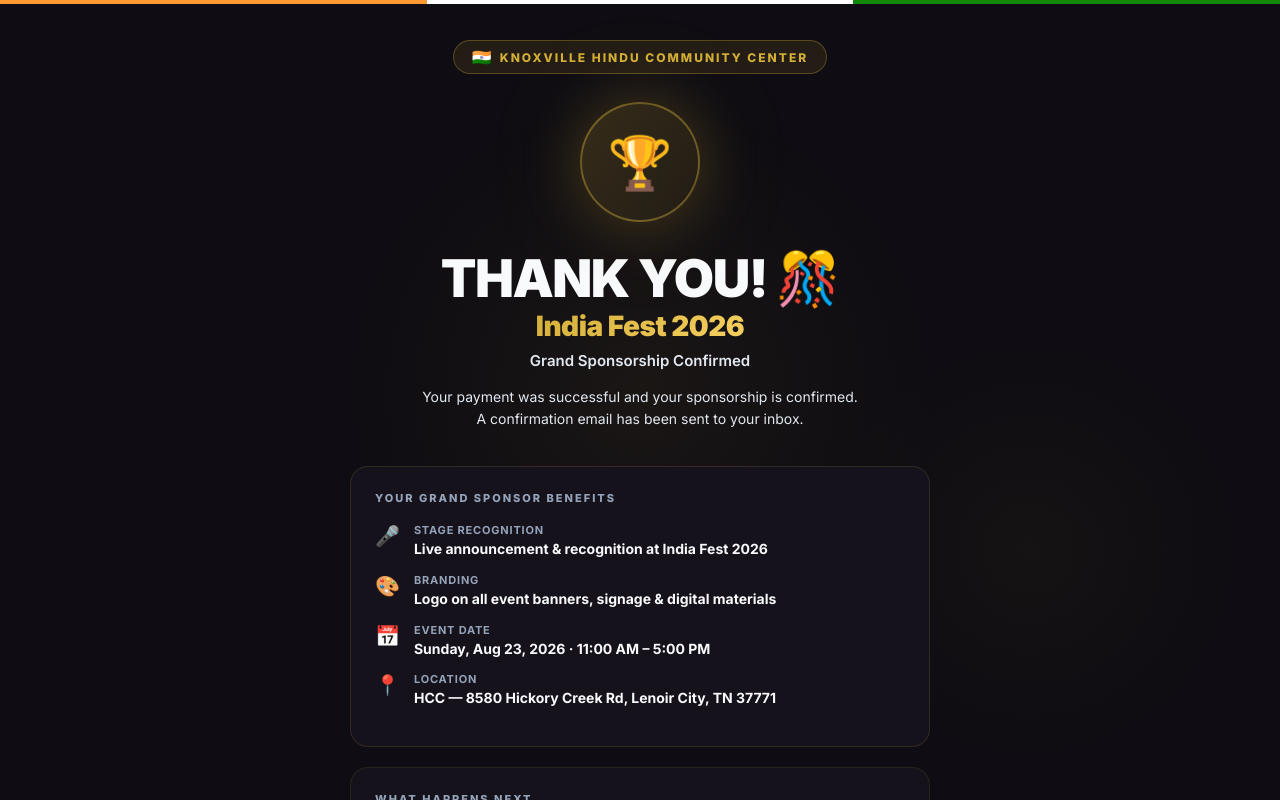
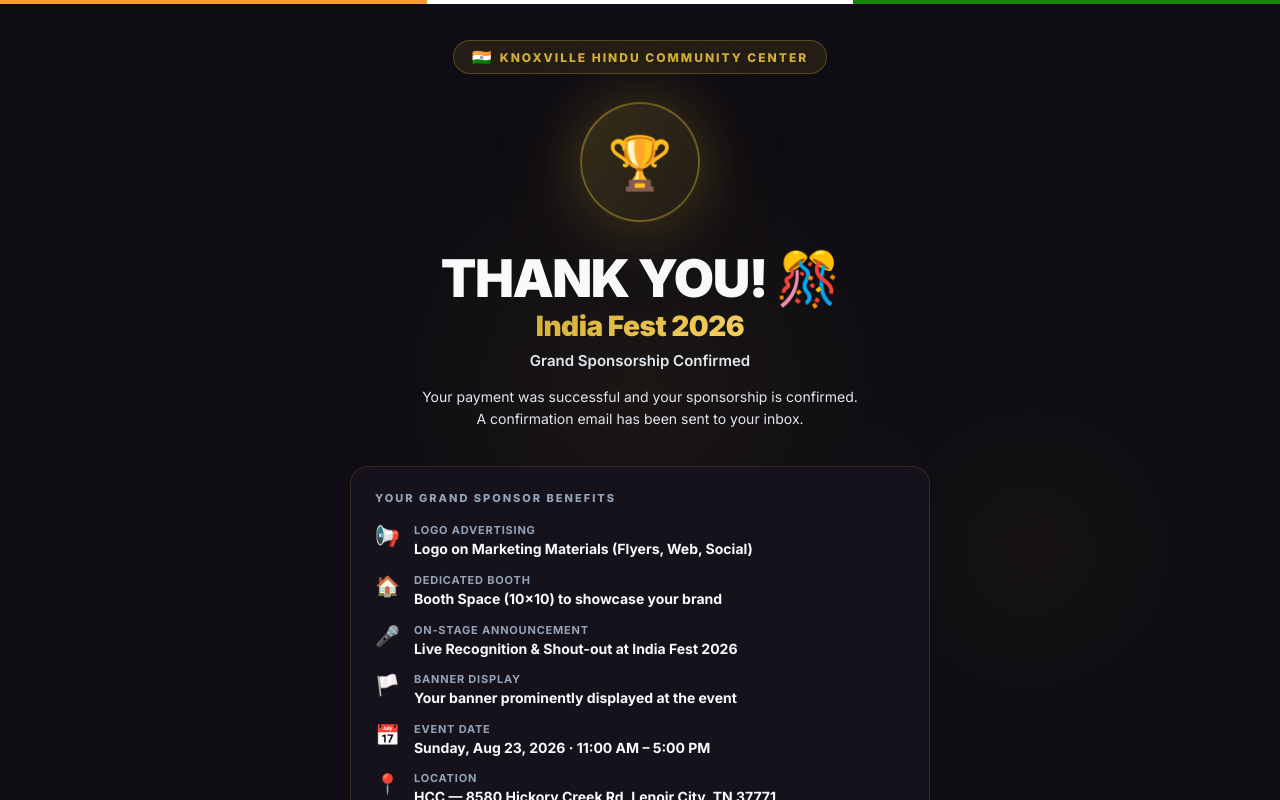
Before and after one commit to knoxvillehcc/pickleball, a Next.js app: page /register/indiafest/sponsor/success in a window 1280 px wide. Shown: the top 800 px of the page. Built offline with nearby package versions, Linux system fonts and the light colour scheme.

Commit message:
feat: update Grand Sponsor benefits to match flyer (4 benefits: Logo Advertising, Booth Space, On-Stage Announcement, Banner Display)

```diff
--- a/src/app/page.js
+++ b/src/app/page.js
@@ -147,14 +147,14 @@
     },
     {
       title: 'Grand Sponsor — India Fest 2026',
-      desc: 'Become a Grand Sponsor of IndiaFest 2026. Premier visibility, stage recognition & branding. $5,000 flat.',
+      desc: 'Become a Grand Sponsor of IndiaFest 2026 ($5,001+). Includes Logo on Marketing Materials, Dedicated 10×10 Booth, On-Stage Announcement & Banner Display.',
       href: '/register/indiafest/sponsor',
       accentColor: '#D4AF37',
       glowColor: 'rgba(212, 175, 55, 0.12)',
       borderColor: 'var(--border)',
       icon: '🏆',
-      badge: 'Sponsorship',
-      cta: gspOpen ? 'Become a Sponsor' : 'Registration Closed',
+      badge: 'Grand Sponsorship',
+      cta: gspOpen ? 'Become a Grand Sponsor' : 'Registration Closed',
       isOpen: gspOpen,
     },
     {
--- a/src/app/register/indiafest/sponsor/page.js
+++ b/src/app/register/indiafest/sponsor/page.js
@@ -21,8 +21,10 @@
   color: '#D4AF37',
   border:'#C09B2C',
   benefits: [
-    '🎤 Stage recognition & live announcement',
-    '🎨 Logo on all event banners & signage',
+    '📢 Logo Advertising on Marketing Materials (Flyers, Web, Social)',
+    '🏠 Dedicated Booth Space (10×10) to showcase your brand',
+    '🎤 On-Stage Announcement (Recognition & Shout-out)',
+    '🏳️ Banner Display',
   ],
 };
 
@@ -391,7 +393,7 @@
           </Section>
 
           {/* Step 3: Sponsorship Package */}
-          <Section title="Grand Sponsor Package — $5,000" icon="🏆" step={3} active={activeStep}>
+          <Section title="Grand Sponsor Package — $5,001+" icon="🏆" step={3} active={activeStep}>
             <div style={{
               border: '2px solid #D4AF37',
               borderRadius: '16px',
@@ -408,10 +410,10 @@
                 <div style={{ fontSize: '40px' }}>🏆</div>
                 <div style={{ flex: 1 }}>
                   <div style={{ fontSize: '20px', fontWeight: '900', color: '#D4AF37', marginBottom: '2px' }}>Grand Sponsor</div>
-                  <div style={{ fontSize: '13px', color: 'var(--text-secondary)', fontWeight: '500' }}>Premier sponsorship — highest visibility at India Fest 2026</div>
+                  <div style={{ fontSize: '13px', color: 'var(--text-secondary)', fontWeight: '500' }}>Max Visibility & Community Impact at India Fest 2026</div>
                 </div>
                 <div style={{ textAlign: 'right', flexShrink: 0 }}>
-                  <div style={{ fontSize: '36px', fontWeight: '900', color: '#D4AF37' }}>$5,000</div>
+                  <div style={{ fontSize: '36px', fontWeight: '900', color: '#D4AF37' }}>$5,001+</div>
                   <div style={{ fontSize: '12px', color: 'var(--text-muted)' }}>one-time sponsorship</div>
                 </div>
               </div>
--- a/src/app/register/indiafest/sponsor/success/SuccessClient.js
+++ b/src/app/register/indiafest/sponsor/success/SuccessClient.js
@@ -99,12 +99,14 @@
             Your Grand Sponsor Benefits
           </div>
           {[
-            { icon: '🎤', label: 'Stage Recognition', value: 'Live announcement & recognition at India Fest 2026' },
-            { icon: '🎨', label: 'Branding',          value: 'Logo on all event banners, signage & digital materials' },
+            { icon: '📢', label: 'Logo Advertising',   value: 'Logo on Marketing Materials (Flyers, Web, Social)' },
+            { icon: '🏠', label: 'Dedicated Booth',    value: 'Booth Space (10×10) to showcase your brand' },
+            { icon: '🎤', label: 'On-Stage Announcement', value: 'Live Recognition & Shout-out at India Fest 2026' },
+            { icon: '🏳️', label: 'Banner Display',    value: 'Your banner prominently displayed at the event' },
             { icon: '📅', label: 'Event Date',         value: 'Sunday, Aug 23, 2026 · 11:00 AM – 5:00 PM' },
             { icon: '📍', label: 'Location',           value: 'HCC — 8580 Hickory Creek Rd, Lenoir City, TN 37771' },
           ].map((item, i) => (
-            <div key={i} style={{ display: 'flex', gap: '14px', alignItems: 'flex-start', marginBottom: i < 4 ? '14px' : 0 }}>
+            <div key={i} style={{ display: 'flex', gap: '14px', alignItems: 'flex-start', marginBottom: i < 5 ? '14px' : 0 }}>
               <span style={{ fontSize: '20px', flexShrink: 0, marginTop: '1px' }}>{item.icon}</span>
               <div>
                 <div style={{ fontSize: '11px', fontWeight: '700', color: 'var(--text-muted)', textTransform: 'uppercase', letterSpacing: '0.8px', marginBottom: '2px' }}>{item.label}</div>
```
Also changed, not shown: src/lib/emailService.js.
